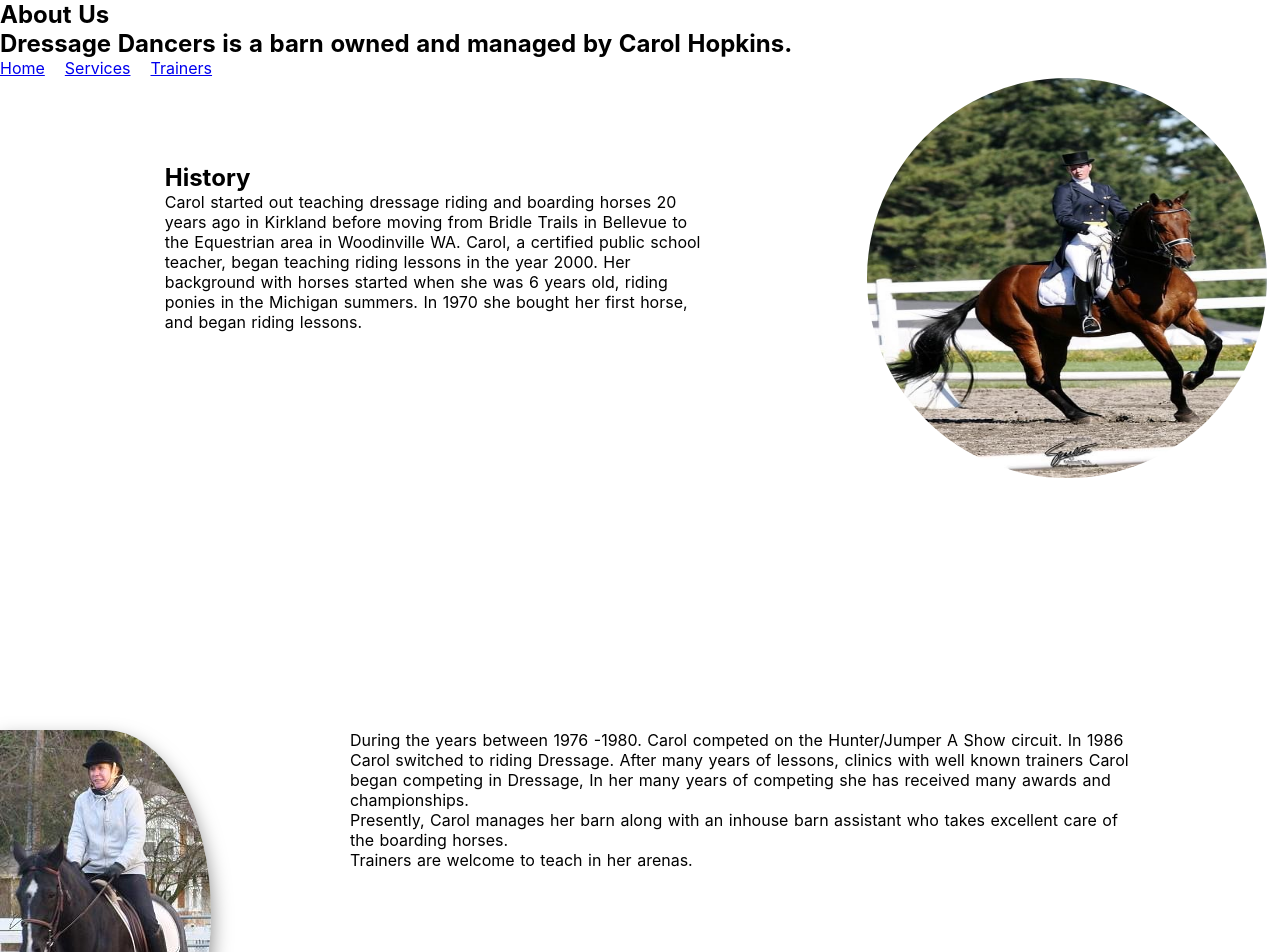
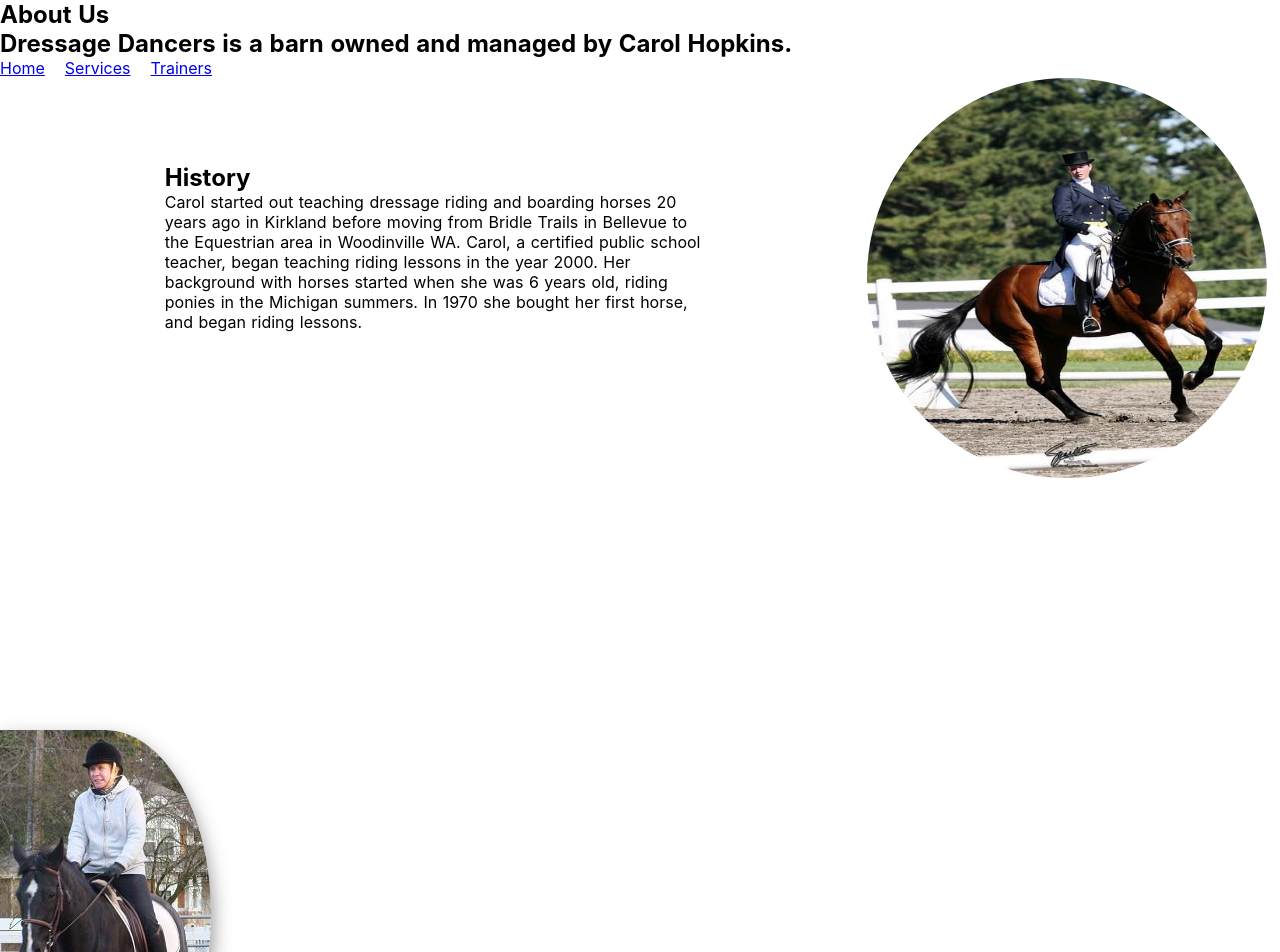
Before and after one commit to JennHopkins/dressage, a Nuxt app: page /horsetwo in a window 1280 px wide. Shown: the top 952 px of the page. Built offline with nearby package versions, Linux system fonts and the light colour scheme; some icons are missing.

Commit message:
Update horsetwo.vue changed the way I made the lettering white

```diff
--- a/pages/horsetwo.vue
+++ b/pages/horsetwo.vue
@@ -35,11 +35,11 @@
                 <img src="@/assets/images/carolONhorse.jpg" alt="Carol wears helmet and rides a horse" class="about-pic-two">
              <section>
                <div class="about-text third">
-                <p><a name="history">During the years between 1976 -1980. Carol competed on the Hunter/Jumper A Show circuit. In 1986 Carol switched to riding Dressage.   After many years of lessons, clinics with well known trainers Carol began competing in Dressage,  In her many years of competing she has received many awards and championships.
+                <p style="color:white;">During the years between 1976 -1980. Carol competed on the Hunter/Jumper A Show circuit. In 1986 Carol switched to riding Dressage.   After many years of lessons, clinics with well known trainers Carol began competing in Dressage,  In her many years of competing she has received many awards and championships.</p>
                   <br>
-                Presently, Carol manages her barn along with an inhouse barn assistant who takes excellent care of the boarding horses.
+               <p style="color:white;"> Presently, Carol manages her barn along with an inhouse barn assistant who takes excellent care of the boarding horses. </p>
                    <br>
-                Trainers are welcome to teach in her arenas.</a></p>
+                <p style="color:white;"> Trainers are welcome to teach in her arenas.</p>
               </div>
                <br>
                <br>
```
